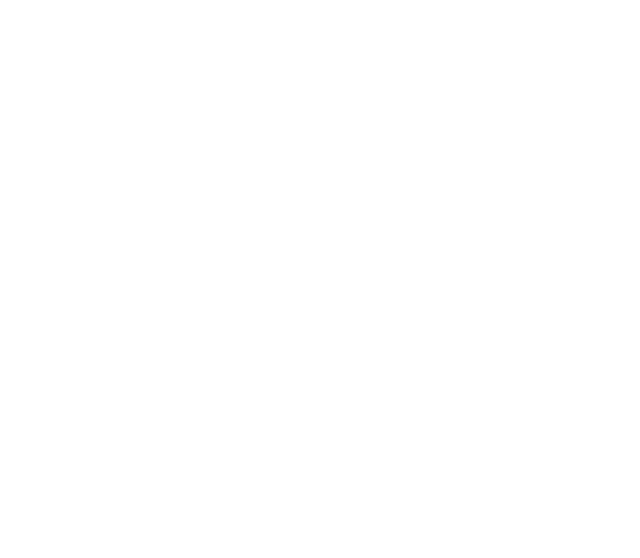
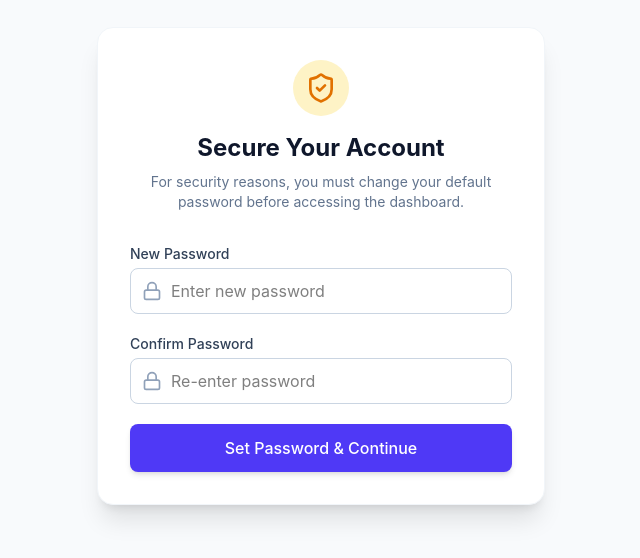
Before and after one commit to Priyanshu23146/online-complaint-system, a React (Vite) app in the folder Frontend/: page /set-password in a window 1280 px wide. Before the commit this address had no page. Shown: the part 134-692 px from the top of the page, without its empty margins (319-959 px from the left). Built offline with nearby package versions, Linux system fonts and the light colour scheme.

Commit message:
feat(frontend): create SetPassword page for first-time client onboarding

```diff
--- a/Frontend/src/App.tsx
+++ b/Frontend/src/App.tsx
@@ -4,6 +4,7 @@
 import Signup from "./pages/Signup";
 import Dashboard from "./pages/Dashboard";
 import AdminDashboard from "./pages/AdminDashboard";
+import SetPassword from "./pages/SetPassword";
 
 function App() {
   return (
@@ -14,6 +15,7 @@
         <Route path="/signup" element={<Signup />} />
         <Route path="/dashboard" element={<Dashboard />} />
         <Route path="/admin" element={<AdminDashboard />} />
+        <Route path="/set-password" element={<SetPassword />} />
       </Routes>
     </Router>
   );
--- /dev/null
+++ b/Frontend/src/pages/SetPassword.tsx
@@ -0,0 +1,124 @@
+import React, { useState } from "react";
+import { useNavigate } from "react-router-dom";
+import { Lock, ShieldCheck } from "lucide-react";
+import API from "../api";
+
+const SetPassword: React.FC = () => {
+  const navigate = useNavigate();
+  const [newPassword, setNewPassword] = useState("");
+  const [confirmPassword, setConfirmPassword] = useState("");
+  const [loading, setLoading] = useState(false);
+  const [error, setError] = useState("");
+
+  const handleUpdatePassword = async (e: React.FormEvent) => {
+    e.preventDefault();
+    setError("");
+
+    if (newPassword !== confirmPassword) {
+      setError("Passwords do not match!");
+      return;
+    }
+
+    if (newPassword.length < 6) {
+      setError("Password must be at least 6 characters long.");
+      return;
+    }
+
+    setLoading(true);
+    try {
+      // LocalStorage se email nikal rahe hain jo login ke time save kiya hoga
+      const user = JSON.parse(localStorage.getItem("user") || "{}");
+
+      const { data } = await API.post("/auth/force-change-password", {
+        email: user.email,
+        newPassword: newPassword,
+      });
+
+      if (data.success) {
+        alert("Security Lock Cleared! Welcome to the Dashboard.");
+        // Password update hone ke baad local storage me user ka flag false kar do
+        localStorage.setItem(
+          "user",
+          JSON.stringify({ ...user, mustChangePassword: false }),
+        );
+        navigate("/dashboard");
+      }
+    } catch (err: any) {
+      console.error("Password update failed:", err);
+      setError(err.response?.data?.message || "Failed to update password.");
+    } finally {
+      setLoading(false);
+    }
+  };
+
+  return (
+    <div className="min-h-screen flex items-center justify-center bg-slate-50 p-4">
+      <div className="bg-white p-8 rounded-2xl shadow-xl w-full max-w-md border border-slate-100">
+        <div className="text-center mb-8">
+          <div className="bg-amber-100 h-14 w-14 rounded-full flex items-center justify-center mx-auto mb-4">
+            <ShieldCheck className="h-8 w-8 text-amber-600" />
+          </div>
+          <h2 className="text-2xl font-bold text-slate-900">
+            Secure Your Account
+          </h2>
+          <p className="text-slate-500 mt-2 text-sm">
+            For security reasons, you must change your default password before
+            accessing the dashboard.
+          </p>
+        </div>
+
+        {error && (
+          <div className="bg-red-50 text-red-600 p-3 rounded-lg text-sm mb-5 text-center">
+            {error}
+          </div>
+        )}
+
+        <form onSubmit={handleUpdatePassword} className="space-y-5">
+          <div>
+            <label className="block text-sm font-medium text-slate-700 mb-1">
+              New Password
+            </label>
+            <div className="relative">
+              <Lock className="absolute left-3 top-1/2 -translate-y-1/2 h-5 w-5 text-slate-400" />
+              <input
+                type="password"
+                required
+                className="w-full pl-10 pr-4 py-2.5 rounded-lg border border-slate-300 focus:ring-2 focus:ring-indigo-500 outline-none"
+                placeholder="Enter new password"
+                value={newPassword}
+                onChange={(e) => setNewPassword(e.target.value)}
+              />
+            </div>
+          </div>
+
+          <div>
+            <label className="block text-sm font-medium text-slate-700 mb-1">
+              Confirm Password
+            </label>
+            <div className="relative">
+              <Lock className="absolute left-3 top-1/2 -translate-y-1/2 h-5 w-5 text-slate-400" />
+              <input
+                type="password"
+                required
+                className="w-full pl-10 pr-4 py-2.5 rounded-lg border border-slate-300 focus:ring-2 focus:ring-indigo-500 outline-none"
+                placeholder="Re-enter password"
+                value={confirmPassword}
+                onChange={(e) => setConfirmPassword(e.target.value)}
+              />
+            </div>
+          </div>
+
+          <button
+            type="submit"
+            disabled={loading}
+            className="w-full py-3 bg-indigo-600 hover:bg-indigo-700 disabled:bg-indigo-400 text-white rounded-lg font-medium transition shadow-md"
+          >
+            {loading ? "Updating..." : "Set Password & Continue"}
+          </button>
+        </form>
+      </div>
+    </div>
+  );
+};
+
+export default SetPassword;
```
